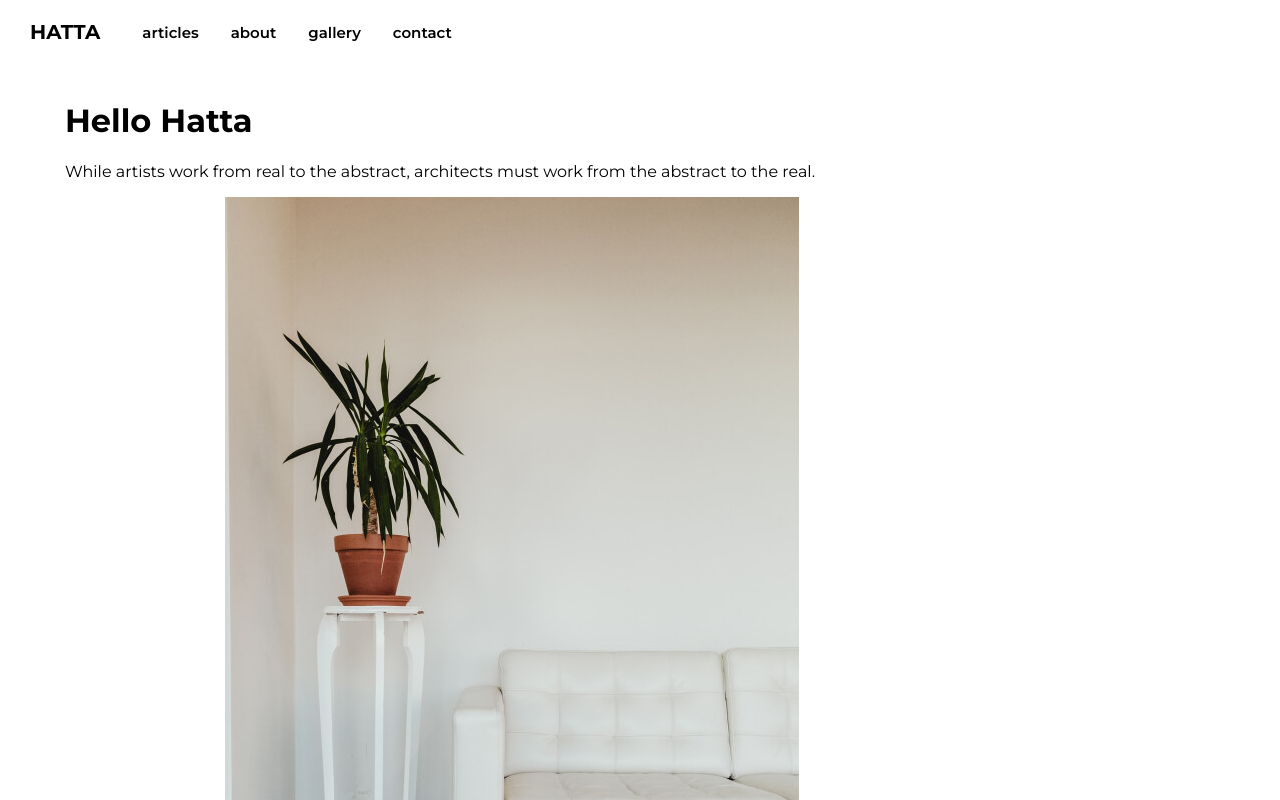
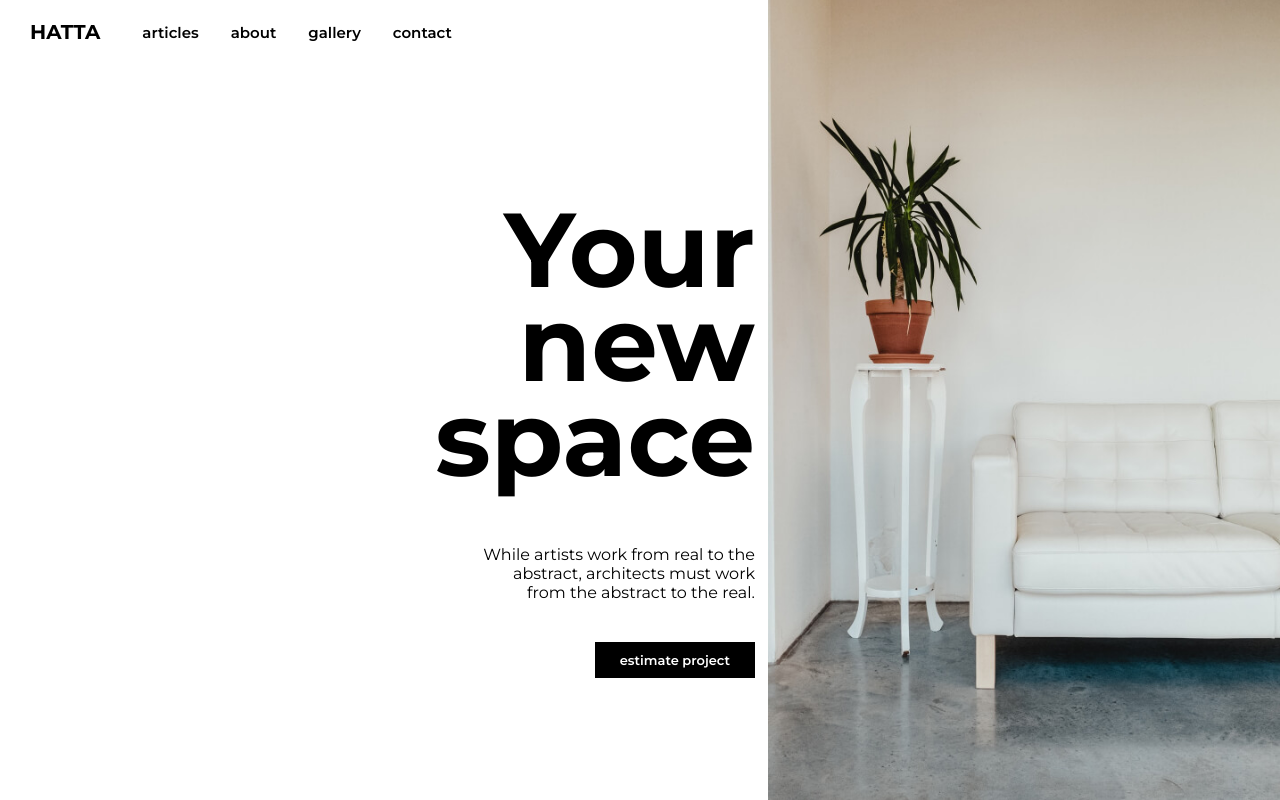
Before and after one commit to eduwebpl/kurs-gatsby-generator-react, a Gatsby site in the folder 04/hatta-website/: page / in a window 1280 px wide. Shown: the top 800 px of the page. Built offline with nearby package versions, Linux system fonts and the light colour scheme; Gatsby itself is replaced by a stand-in of ours.

Commit message:
04.2-finish

```diff
--- a/04/hatta-website/src/pages/index.js
+++ b/04/hatta-website/src/pages/index.js
@@ -1,24 +1,59 @@
-import React from "react"
-import { graphql } from "gatsby"
+import React from 'react';
+import { graphql } from 'gatsby';
 import styled from 'styled-components';
-import Navigation from "../components/Navigation/Navigation";
-import Button from "../components/Button/Button";
+import Button from '../components/Button/Button';
 
-const IndexPage = ({data}) => (
+const ContentWrapper = styled.div`
+  width: 60%;
+  height: calc(100vh - 80px);
+  text-align: right;
+  display: flex;
+  flex-direction: column;
+  justify-content: center;
+  align-items: flex-end;
+
+  h1 {
+    font-size: 105px;
+    margin: 0;
+    width: 60%;
+    line-height: 0.9;
+  }
+
+  p {
+    margin: 60px 0 40px;
+    width: 40%;
+  }
+`;
+
+const ImageWrapper = styled.img`
+  position: absolute;
+  top: 0;
+  right: 0;
+  width: 40%;
+  height: 100vh;
+  object-fit: cover;
+`;
+
+const IndexPage = ({ data }) => (
   <>
-    <h1>Hello Hatta</h1>
-    <p>While artists work from real to the abstract, architects must work from the abstract to the real.</p>
-    <Button>estimate project</Button>
-    <img src={data.file.publicURL} />
+    <ContentWrapper>
+      <h1>Your new space</h1>
+      <p>
+        While artists work from real to the abstract, architects must work from
+        the abstract to the real.
+      </p>
+      <Button>estimate project</Button>
+    </ContentWrapper>
+    <ImageWrapper src={data.file.publicURL} />
   </>
-)
+);
 
 export const query = graphql`
   {
-    file(name: {eq: "hero"}) {
+    file(name: { eq: "hero" }) {
       publicURL
     }
   }
-`
+`;
 
-export default IndexPage
+export default IndexPage;
```
